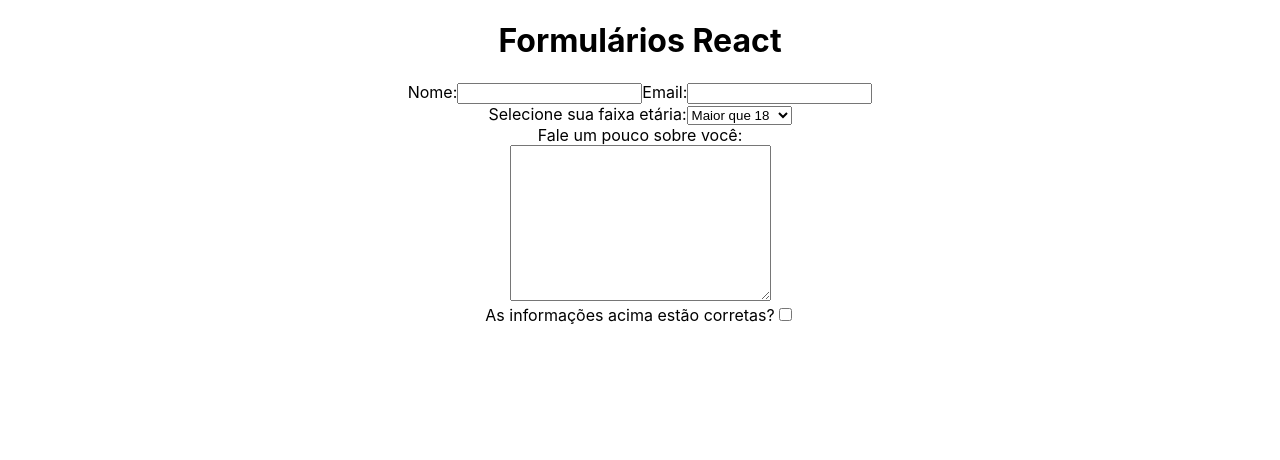
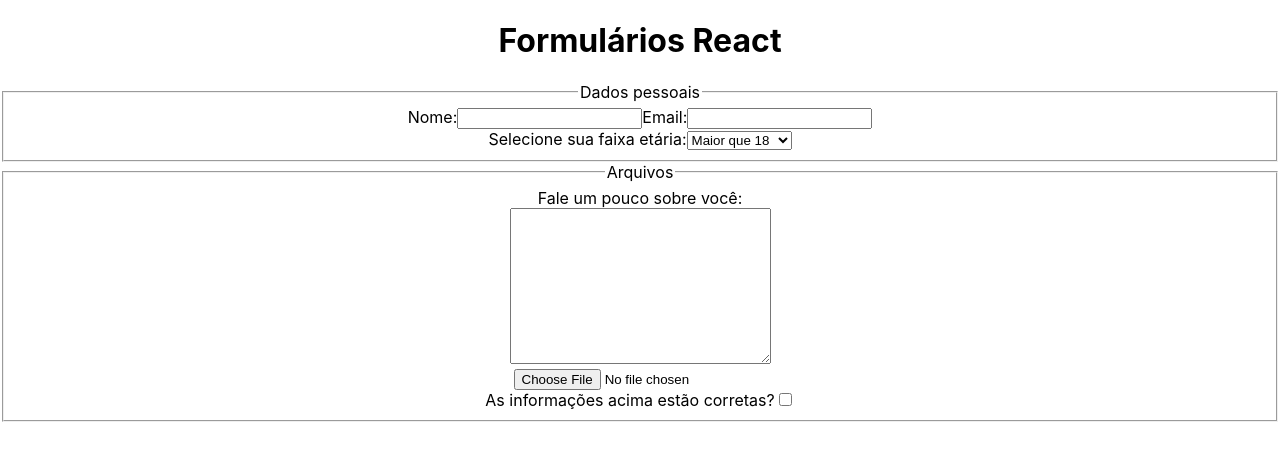
Before and after one commit to marlon-couto/my-react-form, a React (Create React App) app: page / in a window 1280 px wide. Shown: the top 460 px of the page. Built offline with nearby package versions, Linux system fonts and the light colour scheme; the HTML template or start-up script is replaced by a standard one.

Commit message:
Adiciona fieldsets e o componente SelectInput
Signed-off-by: Marlon Couto <marloncouto.dev@gmail.com>

```diff
--- a/src/Form.jsx
+++ b/src/Form.jsx
@@ -1,4 +1,5 @@
 import React, { Component } from 'react';
+import SelectInput from './SelectInput';
 
 export default class Form extends Component {
   constructor() {
@@ -9,6 +10,7 @@
       description: '',
       email: '',
       name: '',
+      picture: '',
     };
   }
 
@@ -21,11 +23,15 @@
   };
 
   render() {
-    const { age, confirmation, description, email, name } = this.state;
+    const { age, confirmation, description, email, name, picture } = this.state;
     return (
       <div>
         <h1>Formulários React</h1>
+
         <form>
+          <fieldset>
+            <legend>Dados pessoais</legend>
+
             <label htmlFor="name">
               Nome:
               <input
@@ -48,19 +54,15 @@
               />
             </label>
             <br />
-          <label htmlFor="age">
-            Selecione sua faixa etária:
-            <select
-              name="age"
-              id="age"
-              value={age}
-              onChange={this.handleForm}
-            >
-              <option value="adult">Maior que 18</option>
-              <option value="underage">Menor que 18</option>
-            </select>
-          </label>
-          <br />
+
+            <SelectInput
+              age={age}
+              handleForm={this.handleForm}
+            />
+          </fieldset>
+
+          <fieldset>
+            <legend>Arquivos</legend>
             <label htmlFor="description">
               Fale um pouco sobre você:
               <br />
@@ -74,6 +76,18 @@
               />
             </label>
             <br />
+
+            <label htmlFor="picture">
+              <input
+                type="file"
+                name="picture"
+                id="picture"
+                value={picture}
+                onChange={this.handleForm}
+              />
+            </label>
+            <br />
+
             <label htmlFor="confirmation">
               As informações acima estão corretas?
               <input
@@ -84,6 +98,7 @@
                 onChange={this.handleForm}
               />
             </label>
+          </fieldset>
         </form>
       </div>
     );
--- /dev/null
+++ b/src/SelectInput.jsx
@@ -0,0 +1,27 @@
+import PropTypes from 'prop-types';
+import React, { Component } from 'react';
+
+export default class SelectInput extends Component {
+  render() {
+    const { age, handleForm } = this.props;
+    return (
+      <label htmlFor="age">
+        Selecione sua faixa etária:
+        <select
+          name="age"
+          id="age"
+          value={age}
+          onChange={handleForm}
+        >
+          <option value="adult">Maior que 18</option>
+          <option value="underage">Menor que 18</option>
+        </select>
+      </label>
+    );
+  }
+}
+
+SelectInput.propTypes = {
+  age: PropTypes.string.isRequired,
+  handleForm: PropTypes.func.isRequired,
+};
```
Lines whose indentation alone changed are shown as unchanged.
